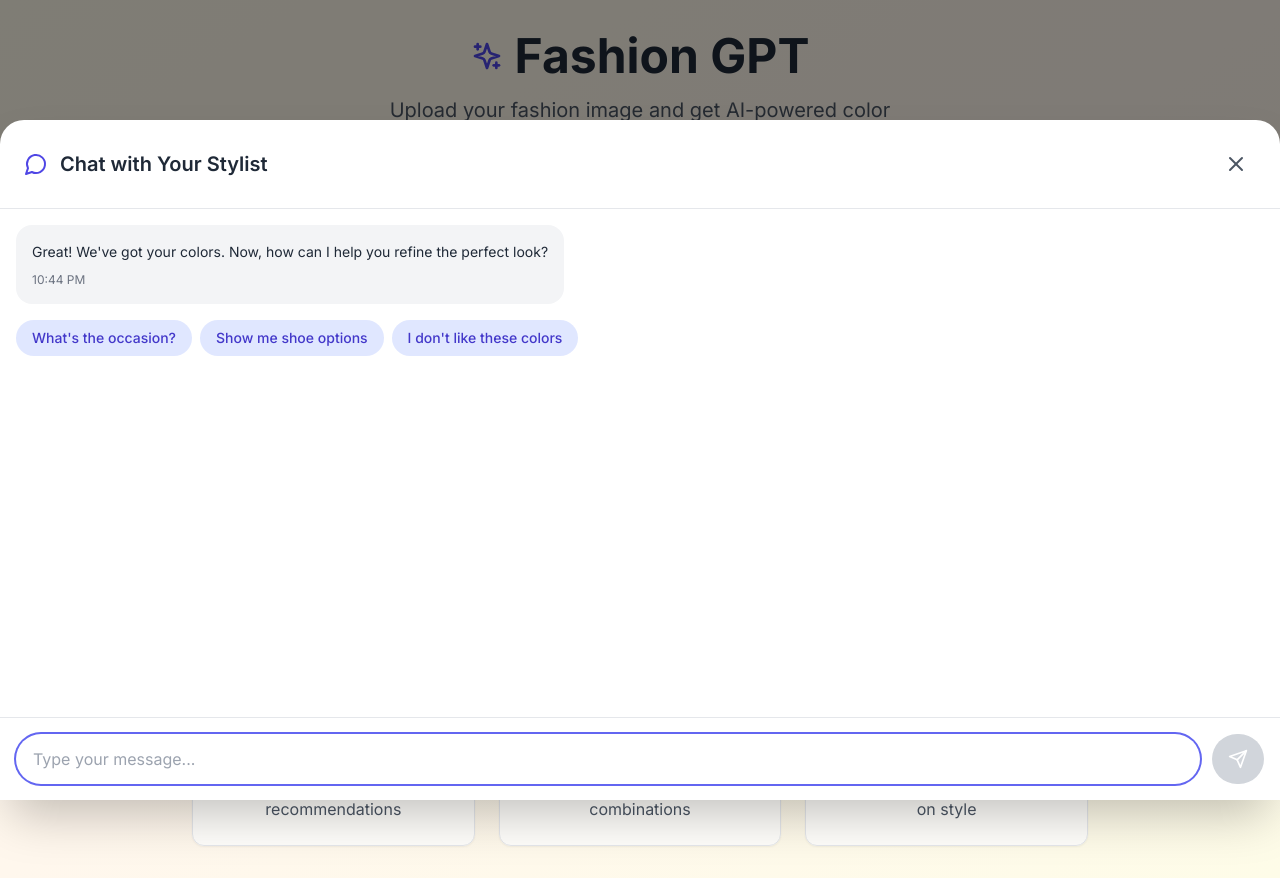
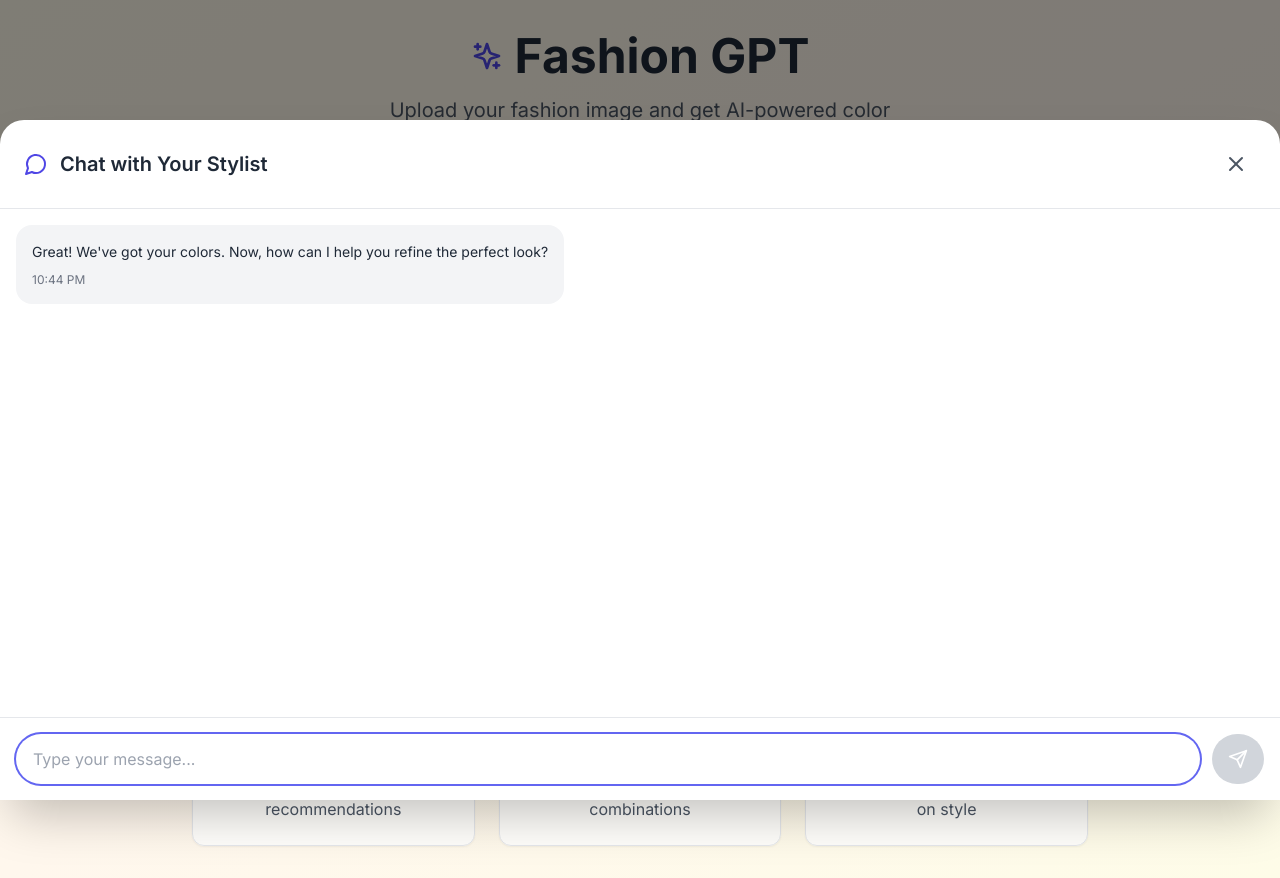
Before and after one commit to rikbanerjee/Fashion-GPT, a React (Create React App) app in the folder frontend/: page / in a window 1280 px wide. Both pictures are taken after a click on the button "💬 Chat with Your Stylist". Built offline with nearby package versions, Linux system fonts and the light colour scheme.

Commit message:
Fixed a dependency error for build commit && Suggested replies fix

```diff
--- a/frontend/src/App.js
+++ b/frontend/src/App.js
@@ -14,31 +14,14 @@ function App() {
   const [chatHistory, setChatHistory] = useState([]);
 
   const handleAnalysisComplete = (result) => {
+    console.log('Analysis complete, result:', result);
     setAnalysis(result);
     setLoading(false);
     setError(null);
 
-    // Initialize chat history with the initial analysis
-    const initialUserMessage = {
-      role: 'user',
-      parts: [{ text: 'Analyze this image and give me fashion advice.' }]
-    };
-
-    // Create the full analysis text from the structured response
-    const analysisData = result.analysis;
-    const initialAnalysisText = analysisData.rawResponse ||
-      `Dominant Colors: ${analysisData.dominantColors?.join(', ') || 'N/A'}
-       Complementary Colors: ${analysisData.complementaryColors?.join(', ') || 'N/A'}
-       Seasonal Recommendations: ${analysisData.seasonalRecommendations || 'N/A'}
-       Style Suggestions: ${analysisData.styleSuggestions?.join(', ') || 'N/A'}
-       Color Psychology: ${analysisData.colorPsychology || 'N/A'}`;
-
-    const initialModelMessage = {
-      role: 'model',
-      parts: [{ text: initialAnalysisText }]
-    };
-
-    setChatHistory([initialUserMessage, initialModelMessage]);
+    // Don't initialize chat history here - let ChatInterface handle it
+    // This allows the ChatInterface to show the opening line and suggestions properly
+    setChatHistory([]);
   };
 
   const handleAnalysisError = (errorMessage) => {
--- a/frontend/src/components/ChatInterface.js
+++ b/frontend/src/components/ChatInterface.js
@@ -7,6 +7,8 @@ const ChatInterface = ({ isOpen, onClose, chatHistory, sendMessage, analysis })
   const [showSuggestions, setShowSuggestions] = useState(true);
   const [inputValue, setInputValue] = useState('');
   const [isTyping, setIsTyping] = useState(false);
+
+
   const inputRef = useRef(null);
   const chatLogRef = useRef(null);
 
@@ -29,7 +31,13 @@ const ChatInterface = ({ isOpen, onClose, chatHistory, sendMessage, analysis })
       document.body.classList.add('overflow-hidden');
 
       // Initialize chat with openingLine and suggestedReplies if analysis exists
-      if (analysis && analysis.analysis && messages.length === 0) {
+      if (analysis && analysis.analysis) {
+        console.log('Analysis data available:', analysis.analysis);
+        console.log('Suggested replies:', analysis.analysis.suggestedReplies);
+        console.log('Opening line:', analysis.analysis.openingLine);
+
+        if (chatHistory.length === 0) {
+          // First time opening chat - show opening message and suggestions
           const openingMessage = {
             id: 1,
             type: 'bot',
@@ -39,8 +47,26 @@ const ChatInterface = ({ isOpen, onClose, chatHistory, sendMessage, analysis })
 
           setMessages([openingMessage]);
           setShowSuggestions(true);
+        } else {
+          // Chat history exists - show full conversation but check if we should show suggestions
+          const displayMessages = chatHistory.map((msg, index) => ({
+            id: index + 1,
+            type: msg.role === 'user' ? 'user' : 'bot',
+            content: msg.parts[0].text,
+            timestamp: new Date()
+          }));
+          setMessages(displayMessages);
+
+          // Show suggestions if this is the first AI message (opening line) and no user has responded yet
+          const hasOpeningMessage = displayMessages.some(msg =>
+            msg.type === 'bot' &&
+            msg.content === analysis.analysis.openingLine
+          );
+          const hasUserResponse = displayMessages.some(msg => msg.type === 'user');
+          setShowSuggestions(hasOpeningMessage && !hasUserResponse);
+        }
       } else if (chatHistory.length > 0) {
-        // Convert chat history to display format
+        // No analysis but chat history exists
         const displayMessages = chatHistory.map((msg, index) => ({
           id: index + 1,
           type: msg.role === 'user' ? 'user' : 'bot',
@@ -49,8 +75,8 @@ const ChatInterface = ({ isOpen, onClose, chatHistory, sendMessage, analysis })
         }));
         setMessages(displayMessages);
         setShowSuggestions(false);
-      } else if (messages.length === 0) {
-        // Fallback welcome message
+      } else {
+        // No analysis and no chat history - fallback welcome message
         setMessages([
           {
             id: 1,
@@ -69,13 +95,16 @@ const ChatInterface = ({ isOpen, onClose, chatHistory, sendMessage, analysis })
     } else {
       // Unlock background scrolling
       document.body.classList.remove('overflow-hidden');
+      // Reset state when chat closes
+      setMessages([]);
+      setShowSuggestions(true);
     }
 
     // Cleanup function to ensure body scrolling is restored
     return () => {
       document.body.classList.remove('overflow-hidden');
     };
-  }, [isOpen, chatHistory, analysis, messages.length]);
+  }, [isOpen, chatHistory, analysis]);
 
   const handleSendMessage = async () => {
     if (!inputValue.trim() || isTyping) return;
@@ -89,7 +118,10 @@ const ChatInterface = ({ isOpen, onClose, chatHistory, sendMessage, analysis })
 
     setMessages(prev => [...prev, userMessage]);
     setInputValue('');
+    // Only hide suggestions if this is the first user message
+    if (messages.length === 1) {
       setShowSuggestions(false);
+    }
     setIsTyping(true);
 
     try {
@@ -130,6 +162,7 @@ const ChatInterface = ({ isOpen, onClose, chatHistory, sendMessage, analysis })
     };
 
     setMessages(prev => [...prev, userMessage]);
+    // Hide suggestions after clicking one
     setShowSuggestions(false);
     setIsTyping(true);
 
@@ -210,6 +243,8 @@ const ChatInterface = ({ isOpen, onClose, chatHistory, sendMessage, analysis })
               </button>
             </div>
 
+
+
             {/* Chat Messages */}
             <div ref={chatLogRef} className="flex-1 overflow-y-auto p-4 space-y-4">
               {messages.map((message) => (
@@ -239,13 +274,13 @@ const ChatInterface = ({ isOpen, onClose, chatHistory, sendMessage, analysis })
               ))}
 
               {/* Suggestion Chips */}
-              {showSuggestions && messages.length === 1 && (
+              {showSuggestions && analysis?.analysis?.suggestedReplies && analysis.analysis.suggestedReplies.length > 0 && (
                 <motion.div
                   initial={{ opacity: 0, y: 10 }}
                   animate={{ opacity: 1, y: 0 }}
                   className="flex flex-wrap gap-2 justify-start"
                 >
-                  {(analysis?.analysis?.suggestedReplies || ['What\'s the occasion?', 'Show me shoe options', 'I don\'t like these colors']).map((suggestion, index) => (
+                  {analysis.analysis.suggestedReplies.map((suggestion, index) => (
                     <button
                       key={index}
                       onClick={() => handleSuggestionClick(suggestion)}
```
Lines whose indentation alone changed are shown as unchanged.
